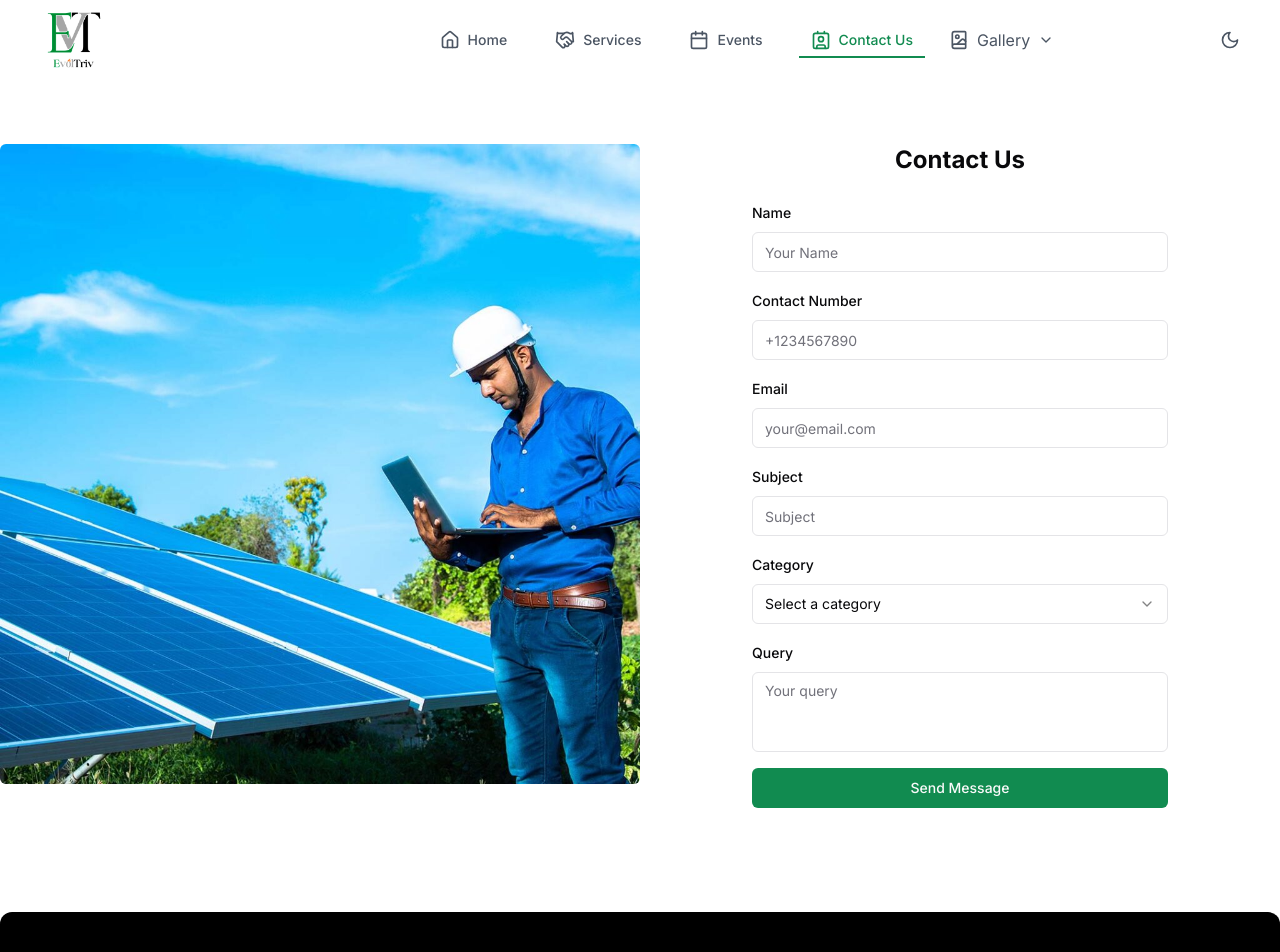
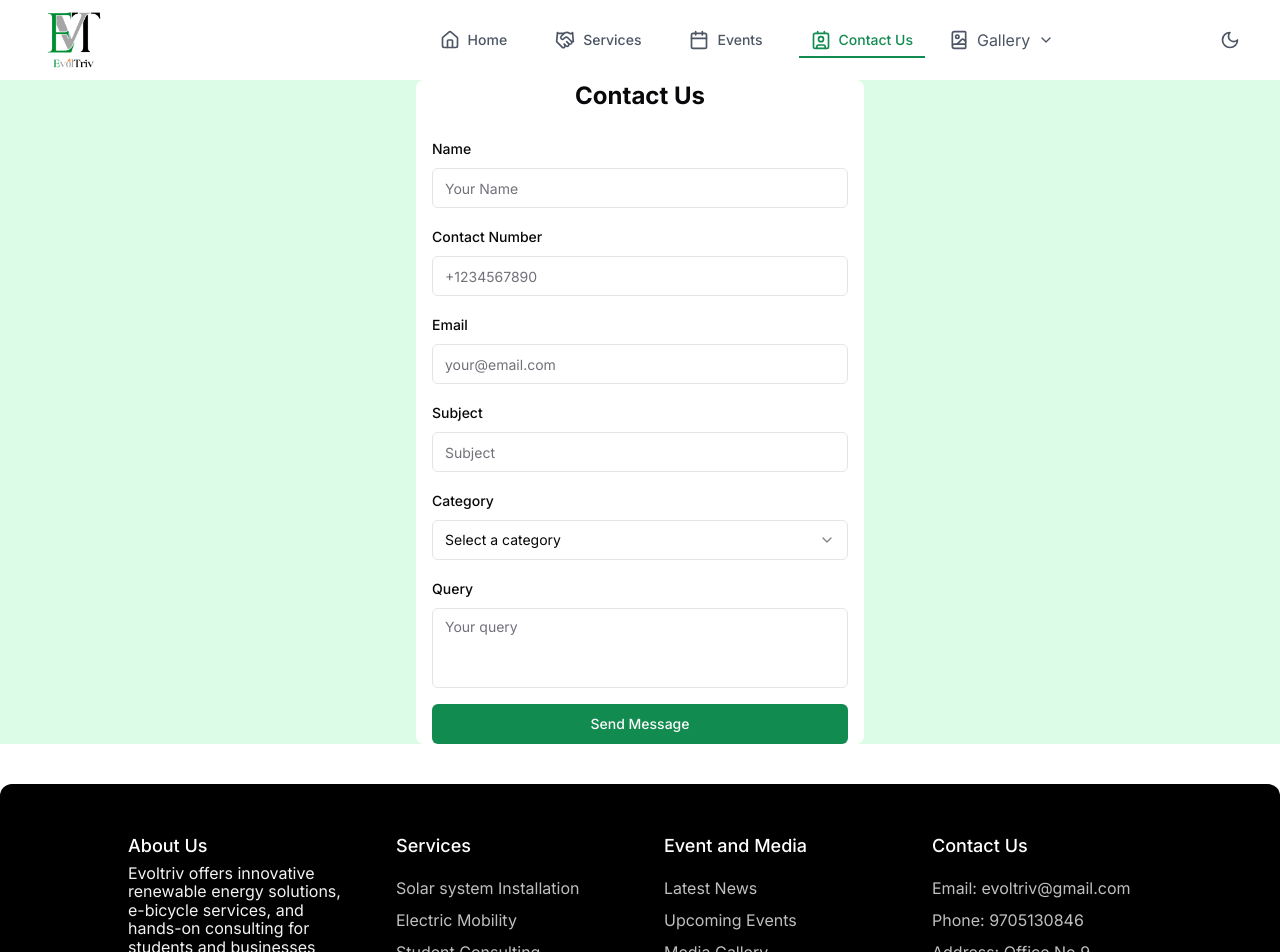
Before and after one commit to subhadip6296/Solar_project, a React (Vite) app in the folder client/: page /contact in a window 1280 px wide. Shown: the top 952 px of the page. Built offline with nearby package versions, Linux system fonts and the light colour scheme; a web font is replaced by a local one.

Commit message:
alhamdulillah

```diff
--- a/client/src/components/Footer.jsx
+++ b/client/src/components/Footer.jsx
@@ -108,9 +108,9 @@ const Footer = () => {
           <h4 className=" text-lg font-medium pb-2">Contact Us</h4>
           {/* Add actual contact information here */}
           <a
-            href="mailto:samiafrudh45@gmail.com"
+            href="mailto:evoltriv@gmail.com"
             className="text-[16px] opacity-75 hover:opacity-100">
-            Email: samiafrudh45@gmail.com
+            Email: evoltriv@gmail.com
           </a>
           <p className="text-[16px] opacity-75">
             Phone: 9705130846
--- a/client/src/components/contactCompo/company-address.jsx
+++ b/client/src/components/contactCompo/company-address.jsx
@@ -9,7 +9,7 @@ export function CompanyAddressComponent() {
     address:
       "Office no. 9, vijayawada, Andhra Pradesh, India",
     phone: "9705130846",
-    email: "samiafrudh45@gmail.com",
+    email: "evoltriv@gmail.com",
     website: "https://www.ution.com",
     mapUrl:
       "https://maps.app.goo.gl/93pDsHgBcPigqiAS7",
--- a/client/src/components/contactCompo/contact-form.jsx
+++ b/client/src/components/contactCompo/contact-form.jsx
@@ -354,6 +354,235 @@
 
 
 
+
+
+
+
+
+
+// import { useState } from "react";
+// import { useForm } from "react-hook-form";
+// import { zodResolver } from "@hookform/resolvers/zod";
+// import * as z from "zod";
+// import { Button } from "../ui/button";
+// import {
+//     Form,
+//     FormControl,
+//     FormField,
+//     FormItem,
+//     FormLabel,
+//     FormMessage,
+// } from "../ui/form";
+// import { Input } from "../ui/input";
+// import { Textarea } from "../ui/textarea";
+// import { useToast } from "../ui/use-toast";
+// import { Select, SelectContent, SelectItem, SelectTrigger, SelectValue } from "../ui/select";
+// import emailjs from '@emailjs/browser';
+
+// // ✅ Zod Schema
+// // ✅ Updated Zod Schema with optional email and query
+// const formSchema = z.object({
+//     name: z.string().min(2, { message: "Name must be at least 2 characters." }),
+//     contactNo: z.string().regex(/^\+?[1-9]\d{1,14}$/, { message: "Enter a valid contact number." }),
+//     email: z.string().email({ message: "Enter a valid email address." }).optional().or(z.literal("")),
+//     subject: z.string().min(5, { message: "Subject must be at least 5 characters." }),
+//     query: z.string().min(10, { message: "Query must be at least 10 characters." }).optional().or(z.literal("")),
+//     category: z.string().nonempty({ message: "Please select a category." }),
+// });
+
+
+// export function ContactFormComponent() {
+//     const [isSubmitting, setIsSubmitting] = useState(false);
+//     const { toast } = useToast();
+
+//     const form = useForm({
+//         resolver: zodResolver(formSchema),
+//         defaultValues: {
+//             name: "",
+//             contactNo: "",
+//             email: "",
+//             subject: "",
+//             query: "",
+//             category: "",
+//         },
+//     });
+
+//     const onSubmit = async (values) => {
+//         try {
+//             setIsSubmitting(true);
+
+//             const serviceId = import.meta.env.VITE_EMAILJS_SERVICE_ID;
+//             const templateId = import.meta.env.VITE_EMAILJS_TEMPLATE_ID;
+//             const publicKey = import.meta.env.VITE_EMAILJS_PUBLIC_KEY;
+
+//             const templateParams = {
+//                 from_name: values.name,
+//                 contact_number: values.contactNo,
+//                 from_email: values.email,
+//                 subject: values.subject,
+//                 message: values.query,
+//                 category: values.category,
+//             };
+
+//             await emailjs.send(serviceId, templateId, templateParams, publicKey);
+
+//             toast({
+//                 title: "Message Sent",
+//                 description: "We've received your message and will get back to you soon.",
+//             });
+
+//             console.log("Toast triggered");
+
+//             form.reset({
+//                 name: "",
+//                 contactNo: "",
+//                 email: "",
+//                 subject: "",
+//                 query: "",
+//                 category: "",
+//             });
+
+//         } catch (error) {
+//             console.error("Email sending error:", error);
+
+//             toast({
+//                 title: "Error",
+//                 description: "Failed to send message. Please try again.",
+//             });
+//         } finally {
+//             setIsSubmitting(false);
+//         }
+//     };
+
+//     return (
+//         <div className="grid md:grid-cols-2 mt-16 mb-16 gap-y-8">
+//                <div>
+//                  <img className="rounded-md" src='/assets/Images/contactus.jpg' alt="" />
+//                </div>
+//                <div className="max-w-md w-full mx-auto px-4 bg-card rounded-lg">
+//                  <h2 className=" text-2xl font-bold mb-6 text-center ">
+//                    Contact Us
+//                  </h2>
+//                 <Form {...form}>
+//                     <form onSubmit={form.handleSubmit(onSubmit)} className="space-y-4">
+//                         {/* ✅ Name Field */}
+//                         <FormField
+//                             control={form.control}
+//                             name="name"
+//                             render={({ field }) => (
+//                                 <FormItem>
+//                                     <FormLabel>Name</FormLabel>
+//                                     <FormControl>
+//                                         <Input placeholder="Your Name" {...field} />
+//                                     </FormControl>
+//                                     <FormMessage />
+//                                 </FormItem>
+//                             )}
+//                         />
+
+//                         {/* ✅ Contact Number Field */}
+//                         <FormField
+//                             control={form.control}
+//                             name="contactNo"
+//                             render={({ field }) => (
+//                                 <FormItem>
+//                                     <FormLabel>Contact Number</FormLabel>
+//                                     <FormControl>
+//                                         <Input placeholder="+1234567890" {...field} />
+//                                     </FormControl>
+//                                     <FormMessage />
+//                                 </FormItem>
+//                             )}
+//                         />
+
+//                         {/* ✅ Email Field */}
+//                         <FormField
+//                             control={form.control}
+//                             name="email"
+//                             render={({ field }) => (
+//                                 <FormItem>
+//                                     <FormLabel>Email</FormLabel>
+//                                     <FormControl>
+//                                         <Input type="email" placeholder="your@email.com" {...field} />
+//                                     </FormControl>
+//                                     <FormMessage />
+//                                 </FormItem>
+//                             )}
+//                         />
+
+//                         {/* ✅ Subject Field */}
+//                         <FormField
+//                             control={form.control}
+//                             name="subject"
+//                             render={({ field }) => (
+//                                 <FormItem>
+//                                     <FormLabel>Subject</FormLabel>
+//                                     <FormControl>
+//                                         <Input placeholder="Subject" {...field} />
+//                                     </FormControl>
+//                                     <FormMessage />
+//                                 </FormItem>
+//                             )}
+//                         />
+
+//                         {/* ✅ Category Field */}
+//                         <FormField
+//                             control={form.control}
+//                             name="category"
+//                             render={({ field }) => (
+//                                 <FormItem>
+//                                     <FormLabel>Category</FormLabel>
+//                                     <Select onValueChange={field.onChange} defaultValue={field.value}>
+//                                         <FormControl>
+//                                             <SelectTrigger>
+//                                                 <SelectValue placeholder="Select a category" />
+//                                             </SelectTrigger>
+//                                         </FormControl>
+//                                         <SelectContent>
+//                                             <SelectItem value="Solar Energy Solutions">Solar Energy Solutions</SelectItem>
+//                                             <SelectItem value="E-Bikes & Electric Mobility">E-Bikes & Electric Mobility</SelectItem>
+//                                             <SelectItem value="Student Support">Student Support</SelectItem>
+//                                         </SelectContent>
+//                                     </Select>
+//                                     <FormMessage />
+//                                 </FormItem>
+//                             )}
+//                         />
+
+//                         {/* ✅ Query Field */}
+//                         <FormField
+//                             control={form.control}
+//                             name="query"
+//                             render={({ field }) => (
+//                                 <FormItem>
+//                                     <FormLabel>Query</FormLabel>
+//                                     <FormControl>
+//                                         <Textarea placeholder="Your query" className="resize-none" {...field} />
+//                                     </FormControl>
+//                                     <FormMessage />
+//                                 </FormItem>
+//                             )}
+//                         />
+
+//                         {/* ✅ Submit Button */}
+//                         <Button
+//                             type="submit"
+//                             className="w-full bg-[#118B50] dark:bg-white hover:bg-pcolor/90"
+//                             disabled={isSubmitting}
+//                         >
+//                             {isSubmitting ? "Sending..." : "Send Message"}
+//                         </Button>
+//                     </form>
+//                 </Form>
+//             </div>
+//         </div>
+//     );
+// }
+
+
+
+
+
 import { useState } from "react";
 import { useForm } from "react-hook-form";
 import { zodResolver } from "@hookform/resolvers/zod";
@@ -370,20 +599,37 @@ import {
 import { Input } from "../ui/input";
 import { Textarea } from "../ui/textarea";
 import { useToast } from "../ui/use-toast";
-import { Select, SelectContent, SelectItem, SelectTrigger, SelectValue } from "../ui/select";
-import emailjs from '@emailjs/browser';
+import {
+  Select,
+  SelectContent,
+  SelectItem,
+  SelectTrigger,
+  SelectValue,
+} from "../ui/select";
+import emailjs from "@emailjs/browser";
 
-// ✅ Zod Schema
-// ✅ Updated Zod Schema with optional email and query
 const formSchema = z.object({
   name: z.string().min(2, { message: "Name must be at least 2 characters." }),
-    contactNo: z.string().regex(/^\+?[1-9]\d{1,14}$/, { message: "Enter a valid contact number." }),
-    email: z.string().email({ message: "Enter a valid email address." }).optional().or(z.literal("")),
-    subject: z.string().min(5, { message: "Subject must be at least 5 characters." }),
-    query: z.string().min(10, { message: "Query must be at least 10 characters." }).optional().or(z.literal("")),
+  contactNo: z
+    .string()
+    .regex(/^\+?[1-9]\d{1,14}$/, {
+      message: "Enter a valid contact number.",
+    }),
+  email: z
+    .string()
+    .email({ message: "Enter a valid email address." })
+    .optional()
+    .or(z.literal("")),
+  subject: z
+    .string()
+    .min(5, { message: "Subject must be at least 5 characters." }),
+  query: z
+    .string()
+    .min(10, { message: "Query must be at least 10 characters." })
+    .optional()
+    .or(z.literal("")),
   category: z.string().nonempty({ message: "Please select a category." }),
 });
-
 
 export function ContactFormComponent() {
   const [isSubmitting, setIsSubmitting] = useState(false);
@@ -419,26 +665,16 @@ export function ContactFormComponent() {
       };
 
       await emailjs.send(serviceId, templateId, templateParams, publicKey);
+      console.log("Toast should appear now");
 
       toast({
         title: "Message Sent",
         description: "We've received your message and will get back to you soon.",
       });
 
-            console.log("Toast triggered");
-
-            form.reset({
-                name: "",
-                contactNo: "",
-                email: "",
-                subject: "",
-                query: "",
-                category: "",
-            });
-
+      form.reset();
     } catch (error) {
       console.error("Email sending error:", error);
-
       toast({
         title: "Error",
         description: "Failed to send message. Please try again.",
@@ -449,17 +685,11 @@ export function ContactFormComponent() {
   };
 
   return (
-        <div className="grid md:grid-cols-2 mt-16 mb-16 gap-y-8">
-               <div>
-                 <img className="rounded-md" src='/assets/Images/contactus.jpg' alt="" />
-               </div>
-               <div className="max-w-md w-full mx-auto px-4 bg-card rounded-lg">
-                 <h2 className=" text-2xl font-bold mb-6 text-center ">
-                   Contact Us
-                 </h2>
+    <div className="flex justify-center bg-green-100 dark:bg-gradient-to-b dark:from-[#0f172a] dark:to-black">
+      <div className="w-full max-w-md px-4 bg-card rounded-lg">
+        <h2 className="text-2xl font-bold mb-6 text-center">Contact Us</h2>
         <Form {...form}>
           <form onSubmit={form.handleSubmit(onSubmit)} className="space-y-4">
-                        {/* ✅ Name Field */}
             <FormField
               control={form.control}
               name="name"
@@ -474,7 +704,6 @@ export function ContactFormComponent() {
               )}
             />
 
-                        {/* ✅ Contact Number Field */}
             <FormField
               control={form.control}
               name="contactNo"
@@ -489,7 +718,6 @@ export function ContactFormComponent() {
               )}
             />
 
-                        {/* ✅ Email Field */}
             <FormField
               control={form.control}
               name="email"
@@ -504,7 +732,6 @@ export function ContactFormComponent() {
               )}
             />
 
-                        {/* ✅ Subject Field */}
             <FormField
               control={form.control}
               name="subject"
@@ -519,7 +746,6 @@ export function ContactFormComponent() {
               )}
             />
 
-                        {/* ✅ Category Field */}
             <FormField
               control={form.control}
               name="category"
@@ -543,7 +769,6 @@ export function ContactFormComponent() {
               )}
             />
 
-                        {/* ✅ Query Field */}
             <FormField
               control={form.control}
               name="query"
@@ -558,7 +783,6 @@ export function ContactFormComponent() {
               )}
             />
 
-                        {/* ✅ Submit Button */}
             <Button
               type="submit"
               className="w-full bg-[#118B50] dark:bg-white hover:bg-pcolor/90"
--- a/client/src/components/home/OurServices.jsx
+++ b/client/src/components/home/OurServices.jsx
@@ -99,7 +99,7 @@ const OurServices = () => {
 
     return (
       <div>
-        <div className="container mx-auto px-6 lg:px-20 pt-16 relative overflow-hidden bg-gradient-to-b from-[#118B50]/10">
+        <div className=" mx-auto px-6 lg:px-20 pt-16 relative overflow-hidden bg-gradient-to-b from-[#118B50]/10">
           <h2 className="text-3xl font-bold text-center mb-12">Our Services</h2>
           <div className="relative">
             <button
--- a/client/src/components/home/Services.jsx
+++ b/client/src/components/home/Services.jsx
@@ -135,7 +135,7 @@ export function WobbleCardDemo() {
       {/* <ThunderEffect/> */}
 
 
-      <div className="max-w-7xl mx-auto w-full space-y-8  dark:bg-black ">
+      <div className=" mx-auto w-full space-y-8  dark:bg-black ">
         <div className="relative  py-20 bg-gradient-to-b from-[#118B50]/10 to-transparent overflow-hidden">
           <motion.div
             initial={{ opacity: 0 }}
--- a/client/src/components/home/Testimonial.jsx
+++ b/client/src/components/home/Testimonial.jsx
@@ -50,7 +50,7 @@ const ImageSlider = () => {
   return (
     <section className="bg-white py-12 space-y-12 dark:bg-black bg-gradient-to-b from-[#118B50]/10 to-transparent">
       {/* Left to Right Infinite Scrolling */}
-      <h2 className="text-3xl font-bold text-center mb-12">
+      {/* <h2 className="text-3xl font-bold text-center mb-12">
             Blogs
           </h2>
       <div
@@ -78,7 +78,6 @@ const ImageSlider = () => {
         </div>
       </div>
 
-      {/* Right to Left Infinite Scrolling */}
       <div
         className="overflow-hidden relative group"
         onMouseEnter={() => setIsPausedRight(true)}
@@ -104,7 +103,6 @@ const ImageSlider = () => {
         </div>
       </div>
 
-      {/* Inline CSS for smooth infinite animations */}
       <style>
         {`
           @keyframes scroll-left {
@@ -131,7 +129,7 @@ const ImageSlider = () => {
             width: max-content;
           }
         `}
-      </style>
+      </style> */}
     </section>
   );
 };
--- a/client/src/components/ui/toast.jsx
+++ b/client/src/components/ui/toast.jsx
@@ -11,11 +11,13 @@ const ToastViewport = React.forwardRef(({ className, ...props }, ref) => (
   <ToastPrimitives.Viewport
     ref={ref}
     className={cn(
-      "fixed top-0 z-[100] flex max-h-screen w-full flex-col-reverse p-4 sm:bottom-0 sm:right-0 sm:top-auto sm:flex-col md:max-w-[420px]",
+      "fixed bottom-4 right-4 z-[9999] flex flex-col gap-2 w-[360px] max-w-full",
       className
     )}
-    {...props} />
+    {...props}
+  />
 ))
+
 ToastViewport.displayName = ToastPrimitives.Viewport.displayName
 
 const toastVariants = cva(
--- a/client/src/layouts/UserLayout.jsx
+++ b/client/src/layouts/UserLayout.jsx
@@ -2,6 +2,7 @@ import React from "react";
 import { Outlet } from "react-router-dom";
 import Navbar from "../components/Navbar";
 import Footer from "../components/Footer";
+
 
 const UserLayout = () => {
   return (
@@ -9,6 +10,7 @@ const UserLayout = () => {
       <Navbar />
       <main className="flex-grow w-full mx-auto">
         <Outlet />
+
       </main>
       <Footer />
     </div>
--- a/client/src/pages/AboutPage.jsx
+++ b/client/src/pages/AboutPage.jsx
@@ -396,7 +396,7 @@ const AboutPage = () => {
 </div>
 
       {/* Achievements */}
-      <div className="bg-[#118B50] text-white py-16 dark:bg-[#0B0B45] ">
+      {/* <div className="bg-[#118B50] text-white py-16 dark:bg-[#0B0B45] ">
         <div className="max-w-7xl mx-auto px-4">
           <h2 className="text-3xl font-bold text-center mb-12">
             Our Achievements
@@ -416,7 +416,7 @@ const AboutPage = () => {
             ))}
           </div>
         </div>
-      </div>
+      </div> */}
 
 
 <Testimonnial/>
--- a/client/src/pages/BlogManagement.jsx
+++ b/client/src/pages/BlogManagement.jsx
@@ -14,7 +14,7 @@ import { motion, AnimatePresence } from "framer-motion";
 import { format } from "date-fns";
 import axios from "axios";
 import { useToast } from "@/components/ui/use-toast";
-import { Toaster } from "@/components/ui/toaster";
+
 import {
   Dialog,
   DialogContent,
@@ -249,7 +249,6 @@ const BlogManagement = () => {
 
   return (
     <div className="max-w-7xl mx-auto p-6">
-      <Toaster />
 
       <div className="mb-8 flex justify-between items-center">
         <div>
```
Lines whose indentation alone changed are shown as unchanged.
